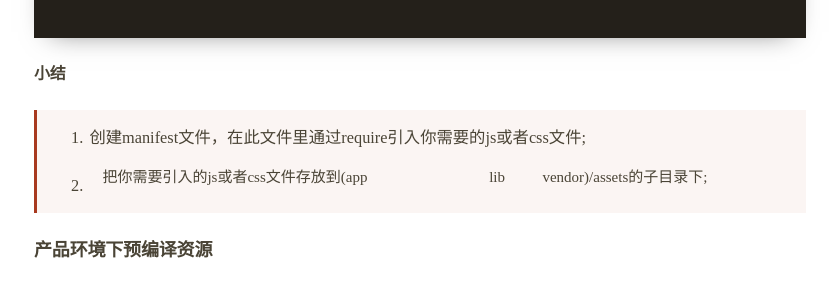
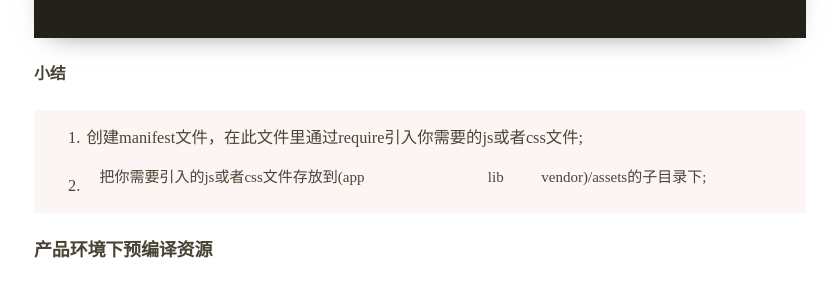
Before and after one commit to baya/baya.github.io, a Jekyll site: the page built from _posts/2014-02-17-understand-rails-asset-pipline.md, in a window 1280 px wide. Shown: the part 2795-3086 px from the top of the page, without its empty margins (220-1059 px from the left). Built offline with Jekyll 4.4.1, drawn with Linux system fonts in a browser that asks for light colours; some web fonts are replaced.

Commit message:
移除引用块左侧竖条装饰线
Co-Authored-By: Claude Sonnet 5 <noreply@anthropic.com>

```diff
--- a/_sass/_base.scss
+++ b/_sass/_base.scss
@@ -166,7 +166,6 @@ blockquote {
     position: relative;
     color: $grey-color-dark;
     background: rgba($brand-color, 0.05);
-    border-left: 3px solid $brand-color;
     padding: $spacing-unit * 0.35 $spacing-unit * 0.6;
     font-size: 0.96em;
 
```
